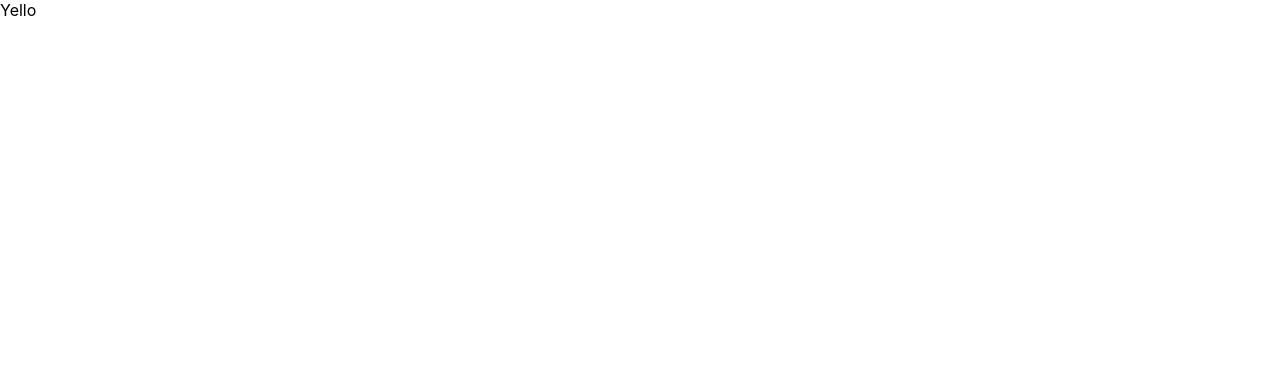
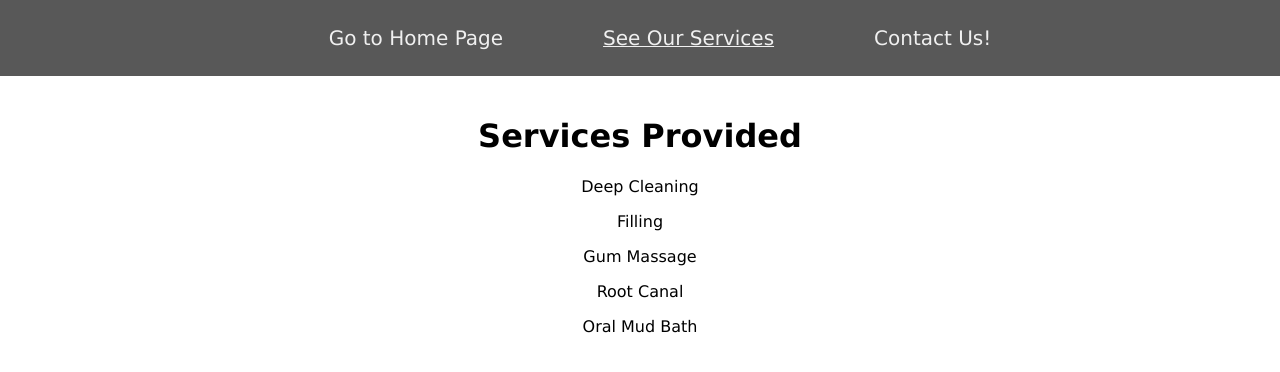
Before and after one commit to terryszhou/dental-spa, a React (Create React App) app: page /services in a window 1280 px wide. Shown: the top 372 px of the page. Built offline with nearby package versions, Linux system fonts and the light colour scheme.

Commit message:
Routes/components built, navbar working/styled

```diff
--- a/package.json
+++ b/package.json
@@ -8,6 +8,7 @@
     "@testing-library/user-event": "^12.8.3",
     "react": "^17.0.2",
     "react-dom": "^17.0.2",
+    "react-router-dom": "^5.2.0",
     "react-scripts": "4.0.3",
     "web-vitals": "^1.1.2"
   },
--- a/src/CSS/App.css
+++ b/src/CSS/App.css
@@ -1,38 +1,44 @@
-.App {
-  text-align: center;
+* {
+    font-family: 'Lucida Sans', 'Lucida Sans Regular', 'Lucida Grande', 'Lucida Sans Unicode', Geneva, Verdana, sans-serif;
 }
 
-.App-logo {
-  height: 40vmin;
-  pointer-events: none;
+nav {
+    list-style-type: none;
+    text-align: center;
+    background-color: rgb(88,88,88);
+    padding: 10px;
 }
 
-@media (prefers-reduced-motion: no-preference) {
-  .App-logo {
-    animation: App-logo-spin infinite 20s linear;
-  }
+nav li {
+    display: inline;
+    padding: 50px;
+    color: rgb(240,240,240);
+    font-size: 20px;
 }
 
-.App-header {
-  background-color: #282c34;
-  min-height: 100vh;
-  display: flex;
-  flex-direction: column;
-  align-items: center;
-  justify-content: center;
-  font-size: calc(10px + 2vmin);
-  color: white;
+.linkStyle {
+    text-decoration: none;
+    transition-duration: 0.2s;
 }
 
-.App-link {
-  color: #61dafb;
+.linkStyle:hover {
+    opacity: 70%;
+    transition-duration: 0.2s;
 }
 
-@keyframes App-logo-spin {
-  from {
-    transform: rotate(0deg);
-  }
-  to {
-    transform: rotate(360deg);
-  }
+.clickedLink {
+    text-decoration: underline;
+    text-decoration-color: rgb(240,240,240);
 }
+
+main {
+    padding: 20px;
+}
+
+h1 {
+    text-align: center;
+}
+
+.serviceList {
+    text-align: center;
+}
--- a/src/Components/App.jsx
+++ b/src/Components/App.jsx
@@ -1,10 +1,54 @@
-import '../CSS/App.css'
+import '../css/App.css'
+import { Home } from './Home'
+import { Contact } from './Contact'
+import { Services } from './Services'
+import { Header } from './Header'
+import {
+    BrowserRouter as Router,
+    Route
+} from 'react-router-dom'
 
-const App = () => {
+export const App = () => {
+    const dentalServices = [
+        "Deep Cleaning",
+        "Filling",
+        "Gum Massage",
+        "Root Canal",
+        "Oral Mud Bath"
+    ]
+
     return (
-        <div>
-            Yello
-        </div>
+        <Router>
+            <Header />
+            <main>
+                <Route
+                    exact path="/"
+                    component={Home}
+                />
+                <Route
+                    path="/services"
+                    render={() => <Services dentalServices={dentalServices}/>}
+                />
+                <Route
+                    path="/contact"
+                    component={Contact}
+                />
+                <Route
+                    path="/resource/:id/otherResource/:otherId"
+                    render={props => {
+                        console.log(props.match.params)
+                        return
+                    }}
+                />
+                <Route
+                    path="/add/:x/:y"
+                    render={props => {
+                        const x = parseInt(props.match.params.x)
+                        const y = parseInt(props.match.params.y)
+                        return <h1>{x} + {y} = {x + y}</h1>
+                    }}
+                />
+            </main>
+        </Router>
     )
 }
-export default App
--- /dev/null
+++ b/src/Components/Contact.jsx
@@ -0,0 +1,7 @@
+export const Contact = () => {
+    return (
+        <div>
+            <h1>Contact Us!</h1>
+        </div>
+    )
+}
--- /dev/null
+++ b/src/Components/Header.jsx
@@ -0,0 +1,31 @@
+import { NavLink } from 'react-router-dom'
+
+export const Header = () => {
+    return (
+        <nav>
+            <ul>
+                <NavLink
+                    to="/"
+                    className="linkStyle"
+                    activeClassName="clickedLink"
+                    exact>
+                        <li>Go to Home Page</li>
+                </NavLink>
+                <NavLink
+                    to="/services"
+                    className="linkStyle"
+                    activeClassName="clickedLink"
+                    exact>
+                        <li>See Our Services</li>
+                </NavLink>
+                <NavLink
+                    to="/contact"
+                    className="linkStyle"
+                    activeClassName="clickedLink"
+                    exact>
+                        <li>Contact Us!</li>
+                </NavLink>
+            </ul>
+        </nav>
+    )
+}
--- /dev/null
+++ b/src/Components/Home.jsx
@@ -0,0 +1,7 @@
+export const Home = () => {
+    return (
+        <div>
+            <h1>Welcome to Dental Spa!</h1>
+        </div>
+    )
+}
--- /dev/null
+++ b/src/Components/Services.jsx
@@ -0,0 +1,13 @@
+export const Services = (props) => {
+    let renderedServices = props.dentalServices.map((e, id) => {
+        return <p key={id}>{e}</p>
+    })
+    return (
+        <div>
+            <h1>Services Provided</h1>
+            <div className="serviceList">
+                {renderedServices}
+            </div>
+        </div>
+    )
+}
--- a/src/index.js
+++ b/src/index.js
@@ -1,8 +1,8 @@
 import React from 'react';
 import ReactDOM from 'react-dom';
-import './CSS/index.css';
-import App from './Components/App.jsx';
-import reportWebVitals from './Test/reportWebVitals';
+import './css/index.css';
+import { App } from './components/App.jsx';
+import reportWebVitals from './test/reportWebVitals';
 
 ReactDOM.render(
     <React.StrictMode>
```
Also changed, not shown: 1 other file (tests, documents, lock files or other folders).
